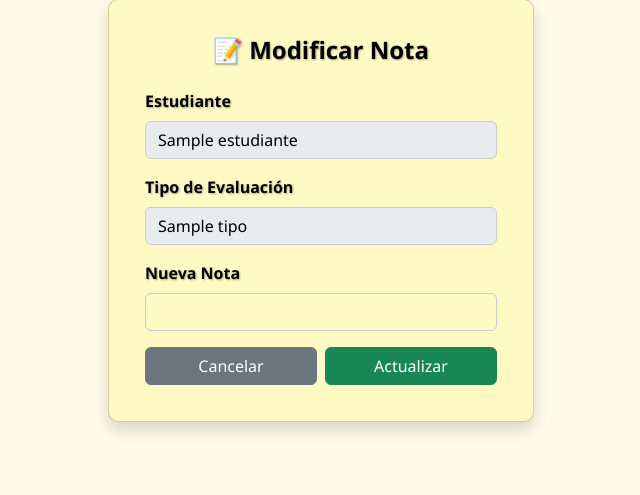
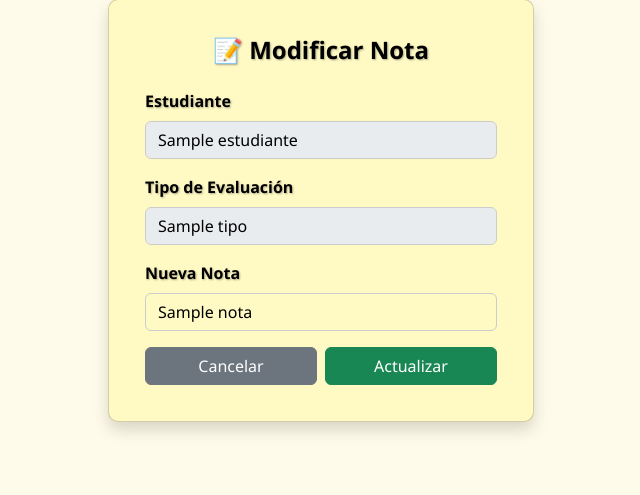
Before and after one commit to NielCM0/DAC, a Flask app: template templates/modificar_nota.html in a window 1280 px wide. Shown: the part 91-586 px from the top of the page, without its empty margins (319-959 px from the left). Run offline with Flask 3, Linux system fonts and the light colour scheme; the template is opened without the code that fills it: most values are stand-ins (such as "Sample title", 1, 10 or a date in 2020); some libraries are stand-ins or nearby versions.

Commit message:
notas con A,B,C,AD

```diff
--- a/templates/modificar_nota.html
+++ b/templates/modificar_nota.html
@@ -19,7 +19,7 @@
                     </div>
                     <div class="mb-3">
                         <label for="nota" class="form-label">Nueva Nota</label>
-                        <input type="number" class="form-control" name="nota" id="nota" min="0" max="20" value="{{ nota }}" required>
+                        <input type="text" class="form-control" name="nota" id="nota" value="{{ nota }}" required>
                     </div>
                     <div class="d-flex flex-column flex-md-row justify-content-between gap-2">
                         <a href="/ver_notas/{{ curso_id }}" class="btn btn-secondary w-100">Cancelar</a>
```
Also changed, not shown: templates/ingresar_nota.html (+4 -3 lines).
